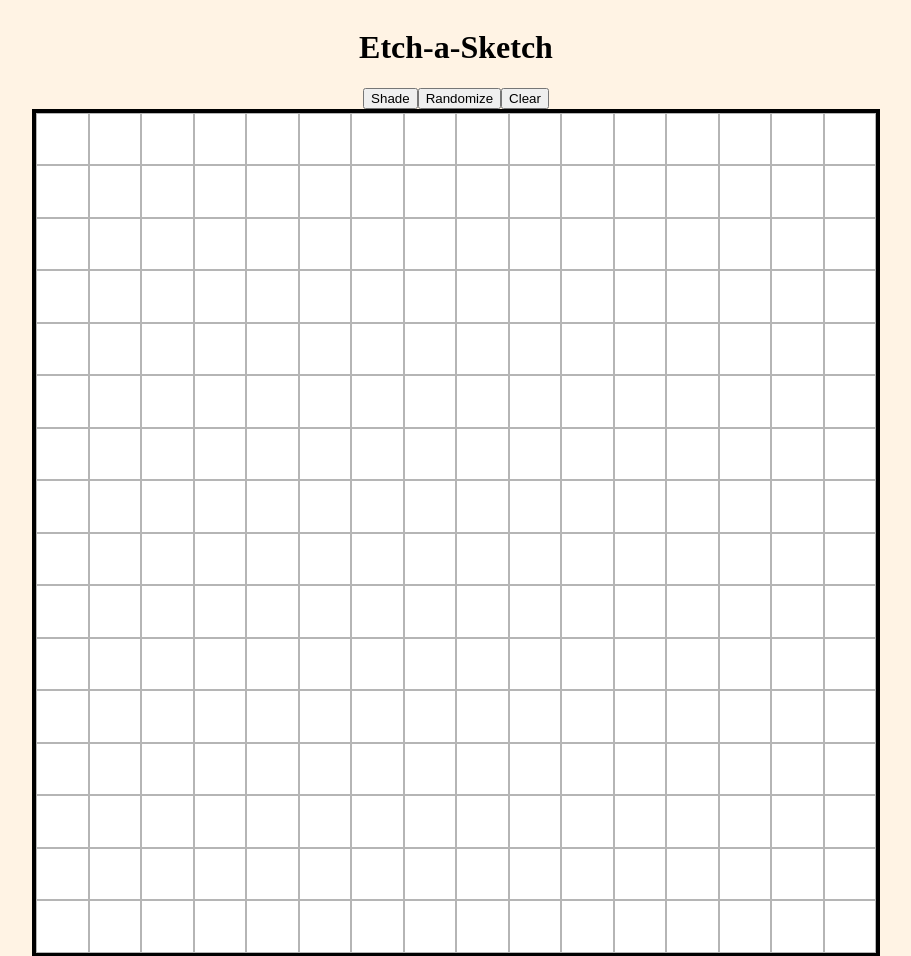
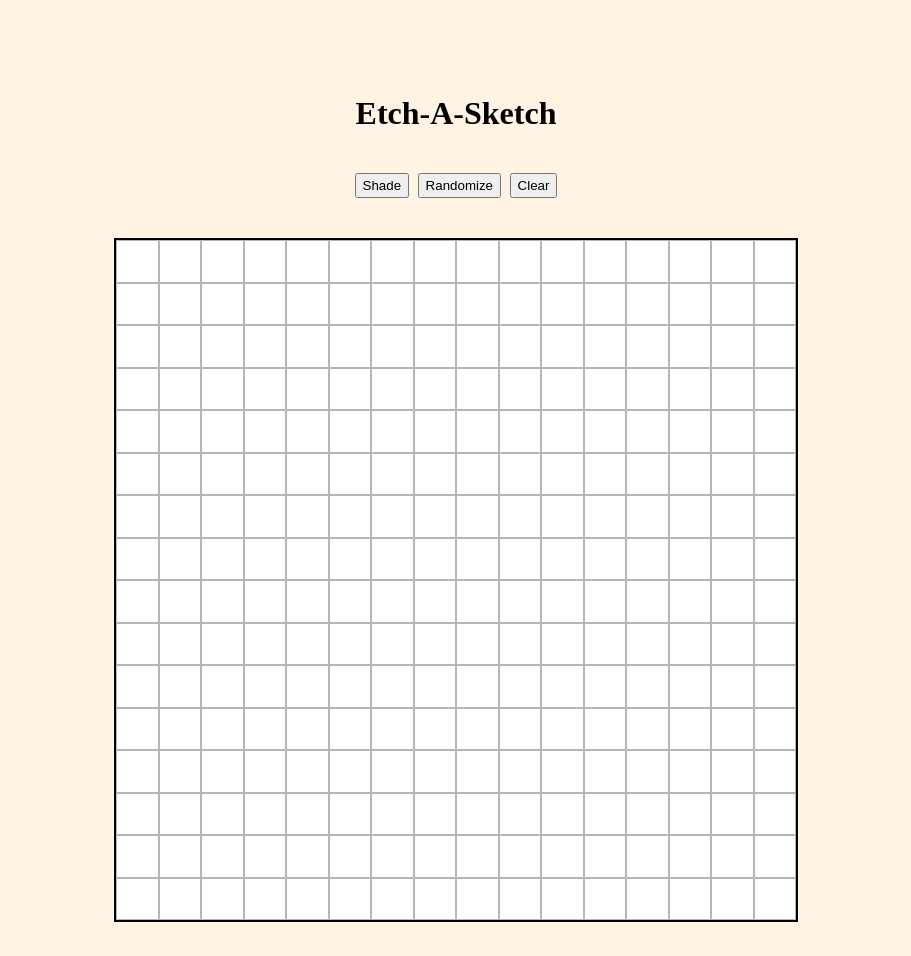
Before and after one commit to djunartong/odin-etch-a-sketch, a plain HTML site: page index.html in a window 1280 px wide. Shown: the top 956 px of the page, without its empty margins (184-1095 px from the left). Drawn offline with Linux system fonts and the light colour scheme.

Commit message:
Change body height Change grid container width and height Change button container width Add flex to button container

```diff
--- a/index.html
+++ b/index.html
@@ -4,7 +4,7 @@
     <meta charset="UTF-8">
     <meta name="viewport" content="width=device-width, initial-scale=1.0">
     <link rel="stylesheet" href="./styles.css">
-    <title>Etch-a-Sketch</title>
+    <title>Etch-A-Sketch</title>
 </head>
 <body>
     <script src="./script.js"></script>
--- a/script.js
+++ b/script.js
@@ -1,11 +1,9 @@
-const GRID_CONTAINER_PX = 840;
-const GRID_BORDER_WIDTH = 0.5;
-
 const title = document.createElement("h1");
-title.textContent = "Etch-a-Sketch";
+title.textContent = "Etch-A-Sketch";
 document.body.appendChild(title);
 
 const btnContainer = document.createElement("div");
+btnContainer.classList.add("button-container");
 document.body.appendChild(btnContainer);
 
 const shade = document.createElement("button");
--- a/styles.css
+++ b/styles.css
@@ -4,17 +4,26 @@ body {
     justify-content: center;
     align-items: center;
     background-color: rgb(255, 243, 228);
+    gap: 20px;
+    height: 1000px;
+}
+
+.button-container {
+    height:25px;
+    width: 220px;
+    display: flex;
+    justify-content: space-evenly;
 }
 
 .grid-container {
-    height: 840px;
-    width: 840px;
+    height: 680px;
+    width: 680px;
     border-style: solid;
     border-color: black;
-    border-width: 4px;
+    border-width: 2px;
     display: flex;
     flex-wrap: wrap;
-    margin: auto;
+    margin: 20px;
 }
 
 .grid-item {
```
